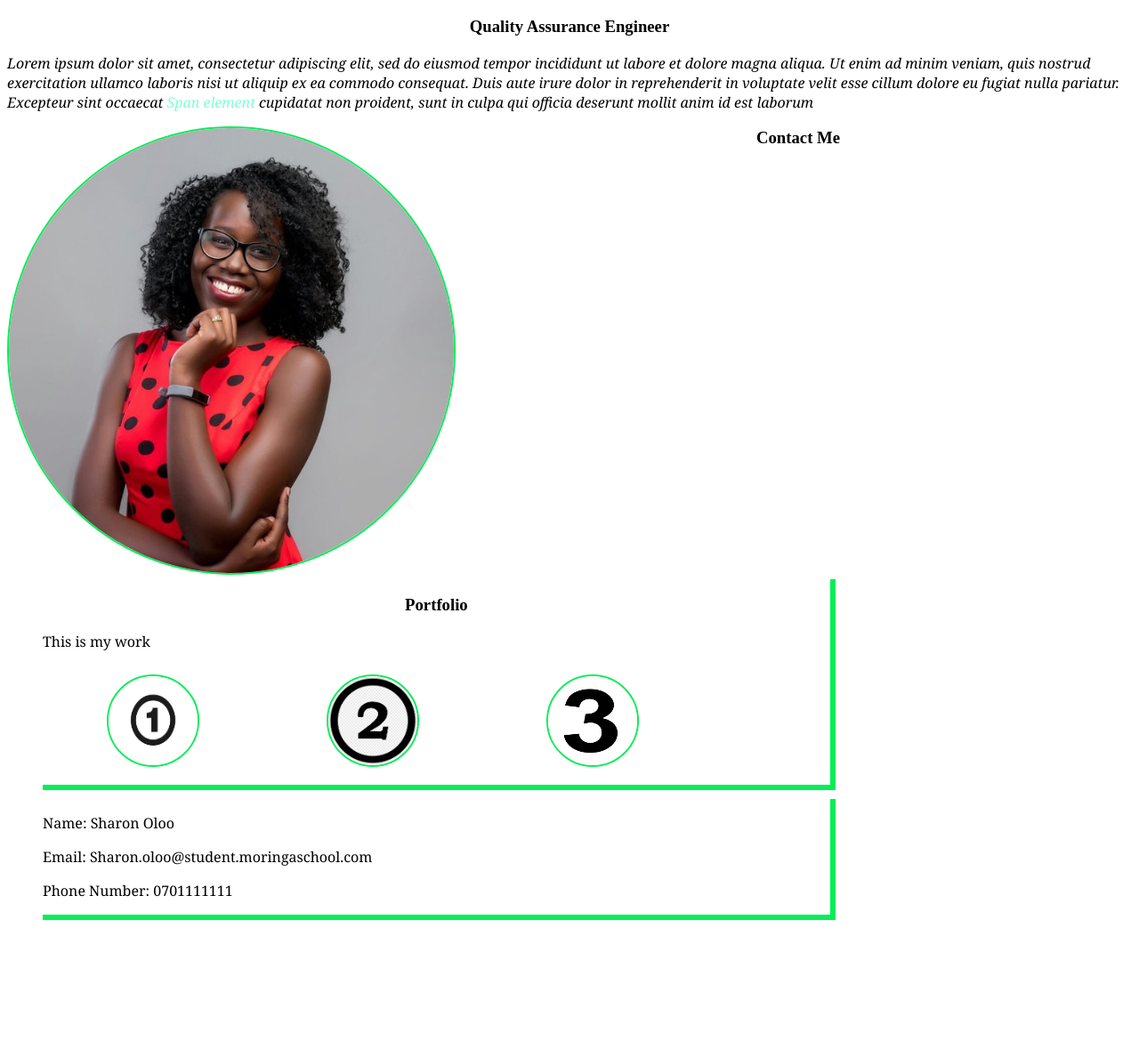
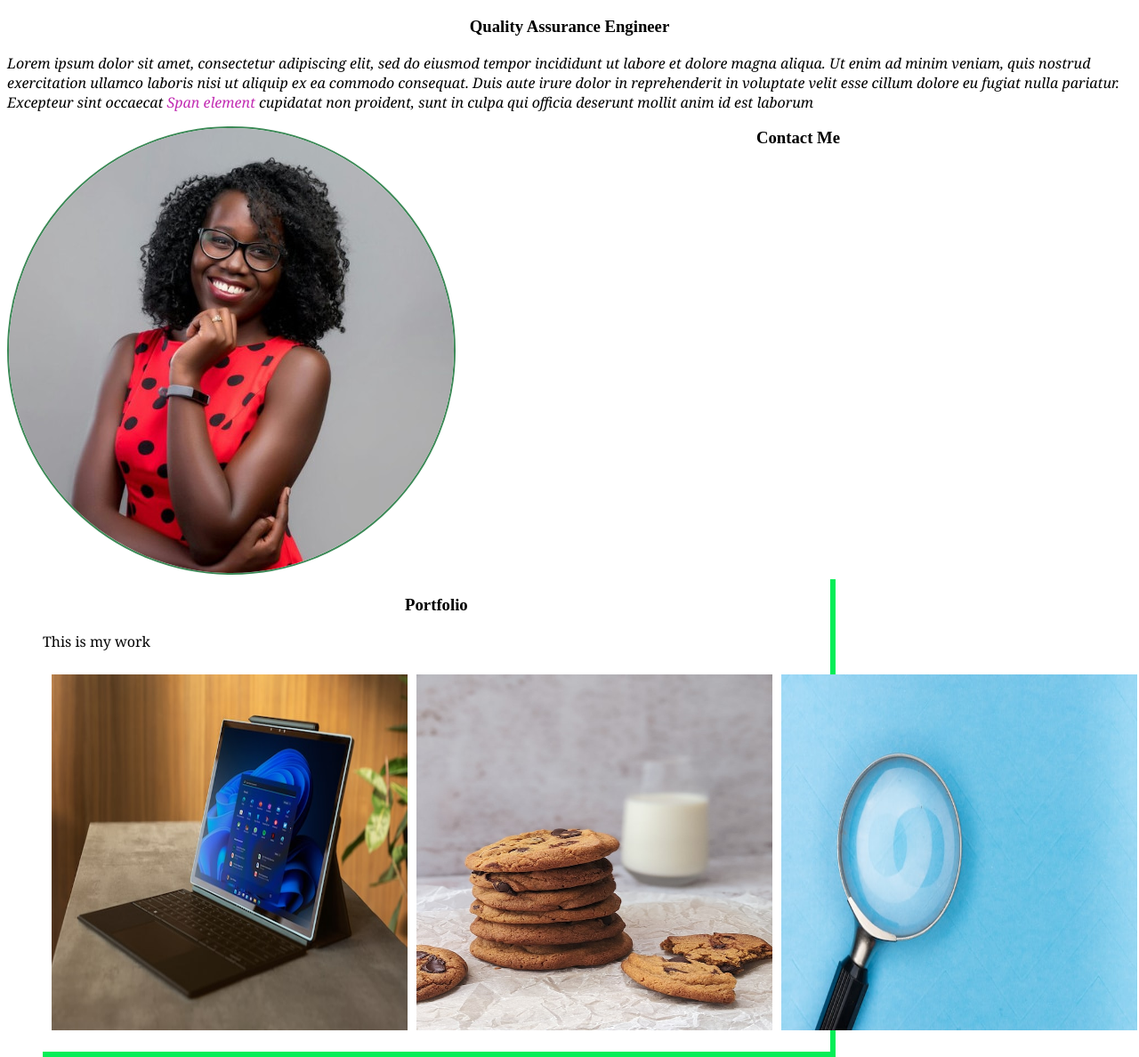
Before and after one commit to sharonoloo/portfolio-landing-page, a plain HTML site: page index.html in a window 1280 px wide. Shown: the part 137-1325 px from the top of the page at 89% size. Before the commit the page ends 1176 px from the top, so only its background shows below. Drawn offline with Linux system fonts and the light colour scheme.

Commit message:
update portfolio to correct photo size

```diff
--- a/css/main.css
+++ b/css/main.css
@@ -41,12 +41,12 @@ a:active {
 
 }
 .important {
-    color:aquamarine;
+    color:rgb(194, 45, 179);
 }
-img {
+.image img {
     float: left;
     margin-right: 10px;
-    border: 2px solid rgb(6, 238, 87);
+    border: 2px solid rgb(59, 137, 86);
     border-radius: 50%;
 }
 .columns {
@@ -58,6 +58,7 @@ img {
     border-bottom: 6px solid rgb(6, 238, 87);
     border-right: 6px solid rgb(6, 238, 87);
     margin-left: 40px;
+
 }
 .desc {
     padding: 15px;
--- a/index.html
+++ b/index.html
@@ -22,14 +22,14 @@
         Duis aute irure dolor in reprehenderit in voluptate velit esse cillum dolore eu fugiat nulla pariatur.
         Excepteur sint occaecat <span class="important">Span element</span> cupidatat non proident, sunt in culpa qui officia deserunt mollit anim id est laborum</p>
 
-    <span class="image"><img src="images/me.jpeg" alt="Profile Picture Not Found!"></span>
+    <div class="image"><img src="images/me.jpeg" alt="Profile Picture Not Found!"></div>
     <div class="columns">
         <h3>Portfolio</h3>
         <p>This is my work</p>
         <div class="image2">
-        <a href="https://github.com/sharonoloo/my-first-webpage"><img border="0" alt="Project One" src="images/one.png" width="100" height="100"></a>
-        <a href="https://github.com/sharonoloo/my-first-webpage"><img border="0" alt="Project One" src="images/2.png" width="100" height="100"></a>
-        <a href="https://github.com/sharonoloo/my-first-webpage"><img border="0" alt="Project One" src="images/3.jpeg" width="100" height="100"></a>
+        <a href="https://github.com/sharonoloo/my-first-webpage"><img border="0" alt="Project One" src="images/laptop1.jpeg" width="400" height="400"></a>
+        <a href="https://github.com/sharonoloo/cookie-recipe.git"><img border="0" alt="Project Two" src="images/cookie2.jpeg" width="400" height="400"></a>
+        <a href="https://google.com"><img border="0" alt="Project Three" src="images/search3.jpeg" width="400" height="400"></a>
 
         </div>
     </div>
```
Also changed, not shown: images/cookie2.jpeg (added), images/laptop1.jpeg (added), images/search3.jpeg (added).
